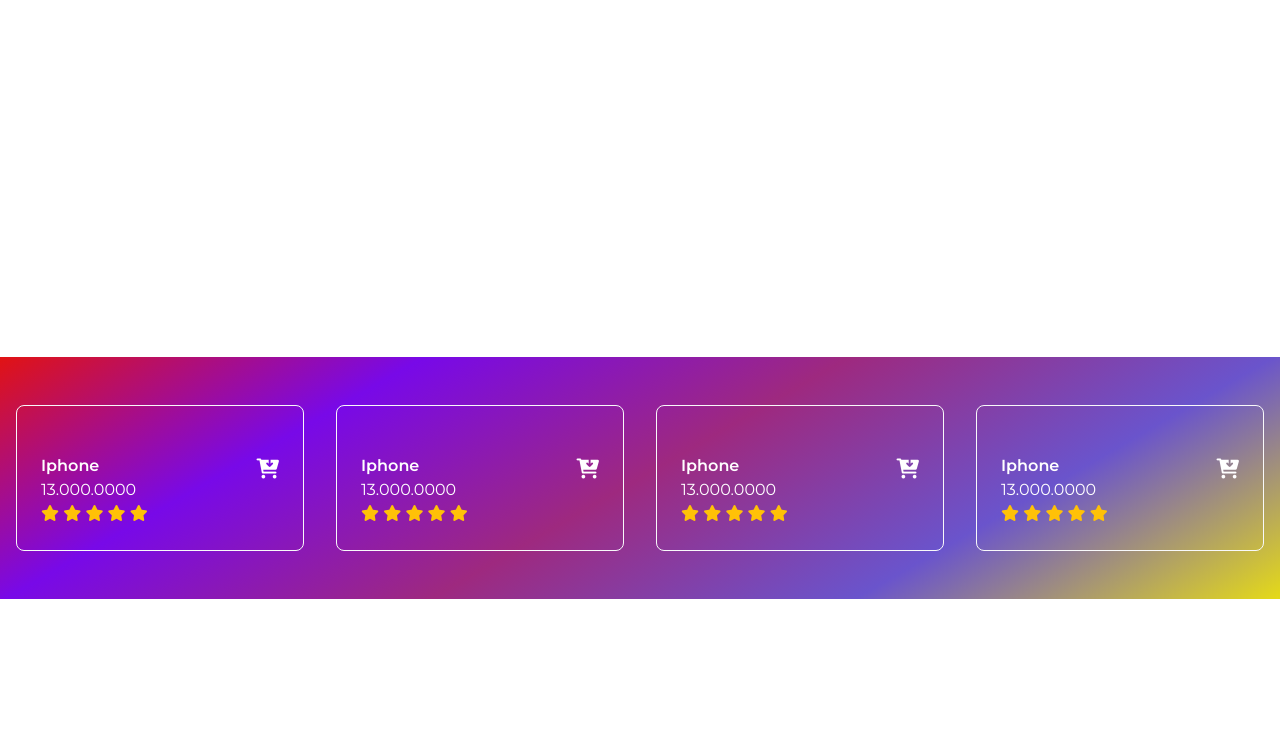
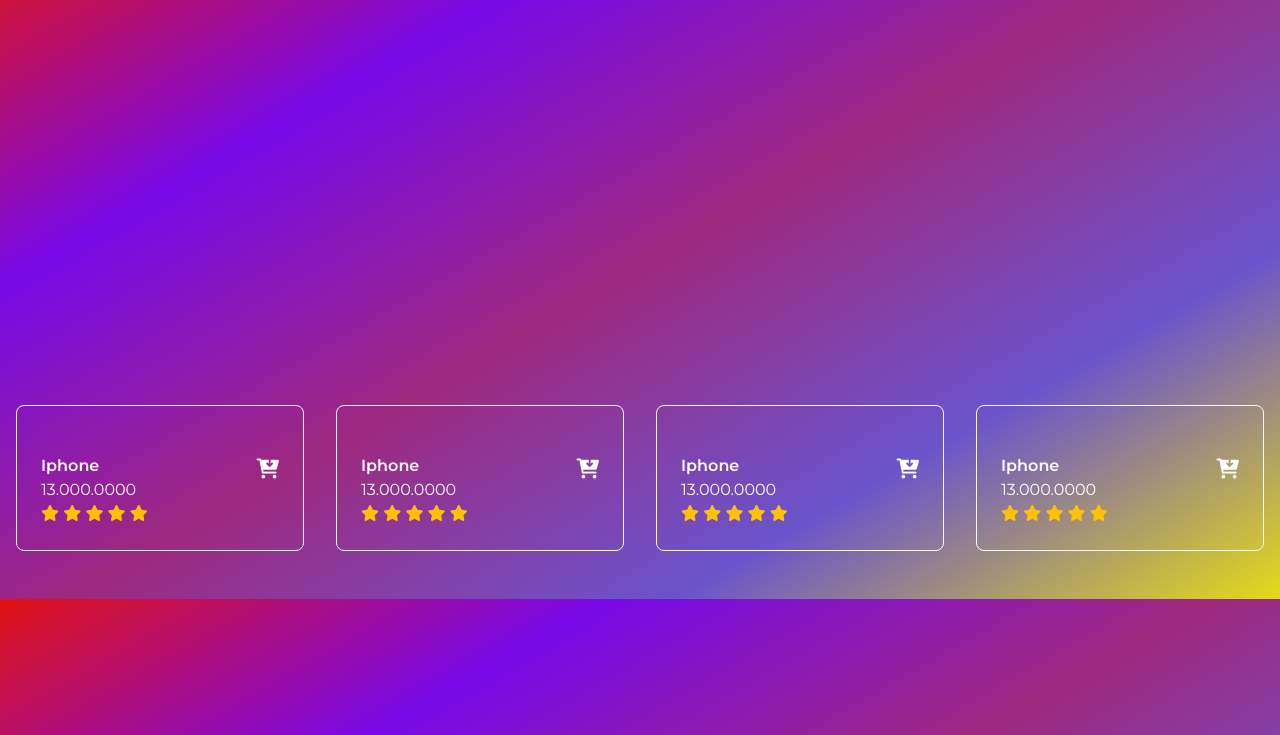
Before and after one commit to truc2203/capstone_js, a plain HTML site: page index.html in a window 1280 px wide. Shown: the part 65-800 px from the top of the page. Drawn offline with nearby package versions, Linux system fonts and the light colour scheme.

Commit message:
background color

```diff
--- a/Sass/Base/_reset.scss
+++ b/Sass/Base/_reset.scss
@@ -21,3 +21,13 @@ html,body{
     margin: auto;
 
 }
+.bg-radien {
+    background: linear-gradient(
+      330deg,
+      #e5da18 0%,
+      #6a54cc 25%,
+      #9e297f 50%,
+      #7809e8 75%,
+      #e11313 100%
+    );
+  }
--- a/Sass/Layout/_list.scss
+++ b/Sass/Layout/_list.scss
@@ -1,13 +1,4 @@
-.bg-radien {
-  background: linear-gradient(
-    330deg,
-    #e5da18 0%,
-    #6a54cc 25%,
-    #9e297f 50%,
-    #7809e8 75%,
-    #e11313 100%
-  );
-}
+
 .list {
   .list-info {
     .name a {
--- a/index.html
+++ b/index.html
@@ -11,7 +11,7 @@
     <link rel="stylesheet" href="https://cdnjs.cloudflare.com/ajax/libs/font-awesome/6.1.1/css/all.min.css">
     <link rel="stylesheet" href="./css/main.css">
   </head>
-  <body>
+  <body class="bg-radien">
     <!-- HEADER -->
     <div class="container-m">
         <nav class="navbar navbar-expand-md navbar-dark bg-dark">
@@ -43,7 +43,7 @@
 
     <!-- LIST -->
     <section class="container-m">
-      <div class="list py-5 bg-radien">
+      <div class="list py-5 ">
         <div class="list-cover d-flex">
           <div class="col-3 px-3">
             <div class="list-card p-4 border border-light rounded-3">
```
Also changed, not shown: css/main.css, 1 other file.
